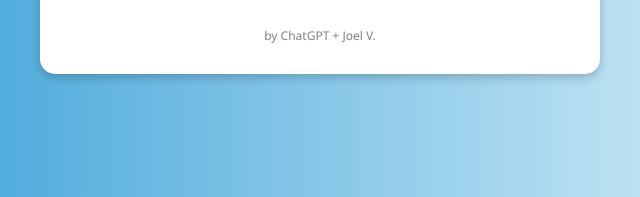
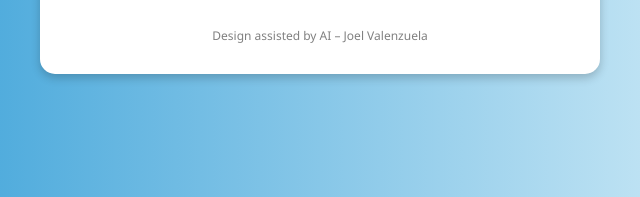
Before and after one commit to yuhaskel/Ponderaciones, a plain HTML site: page index.html in a window 1280 px wide. Shown: the part 524-721 px from the top of the page, 320-960 px from the left. Drawn offline with Linux system fonts and the light colour scheme.

Commit message:
Update index.html

```diff
--- a/index.html
+++ b/index.html
@@ -23,7 +23,7 @@
     <div class="output">
       <div id="resultado">Puntaje Obtenido</div>
     </div>
-    <div class="footer">by ChatGPT + Joel V.</div>
+    <div class="footer">Design assisted by AI – Joel Valenzuela</div>
   </div>
   <script src="script.js"></script>
 </body>
```
